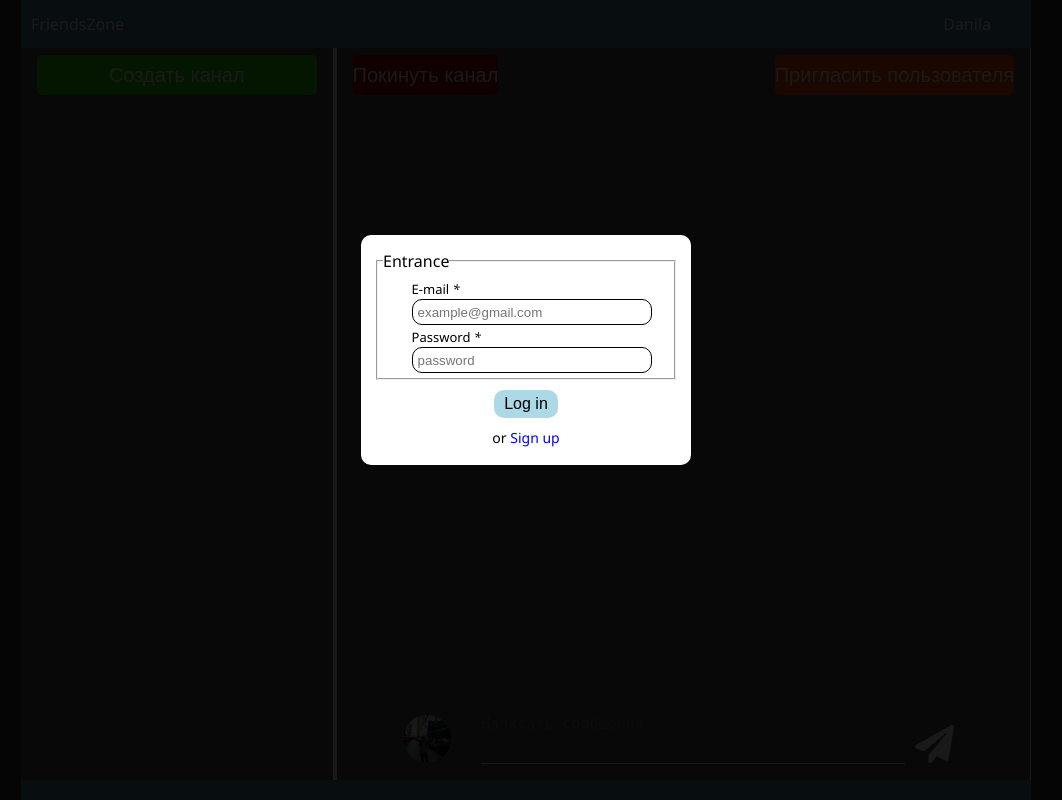
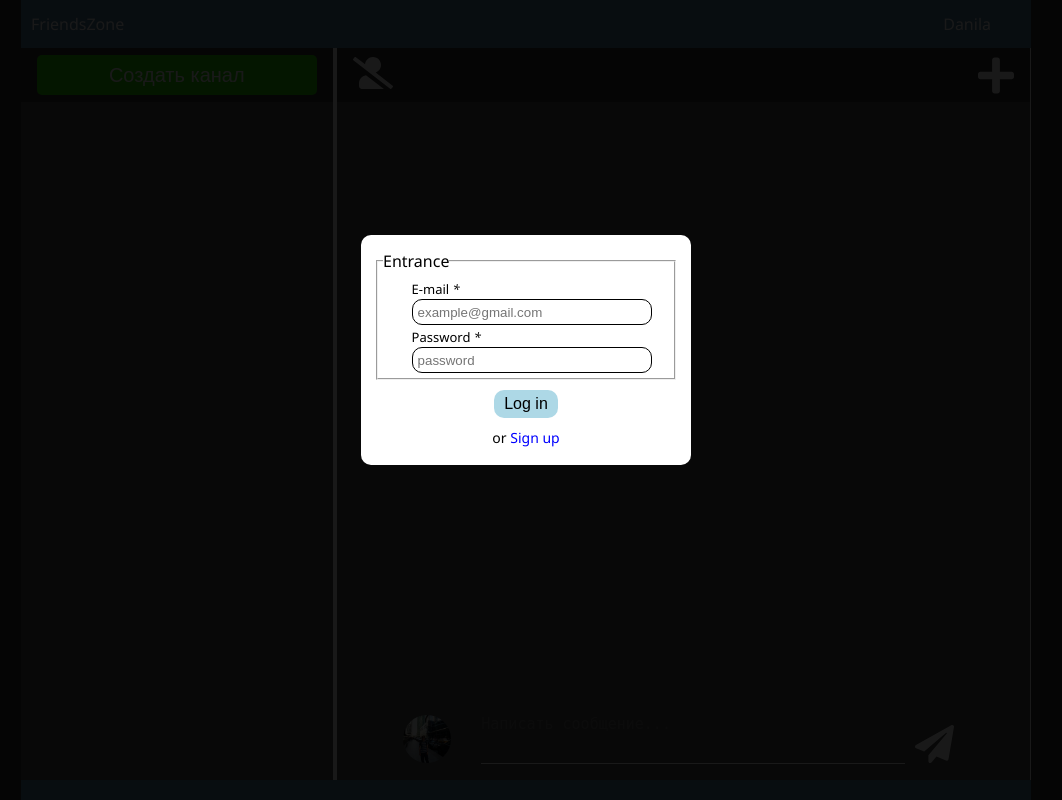
Before and after one commit to danilaferents/Messenger, a PHP site: page / in a window 1280 px wide. Shown: the whole page, without its empty margins (114-1176 px from the left). Run offline with PHP 8.4, Linux system fonts and the light colour scheme; some libraries are stand-ins or nearby versions.

Commit message:
add user and leave channel btns

```diff
--- a/css/app.css
+++ b/css/app.css
@@ -225,6 +225,7 @@ main {
 }
 .btns-container {
 	position: relative;
+	background-color: rgba(0,0,0,0.3);
 	display: flex;
 	flex-direction: row;
 	justify-content: space-between;
@@ -234,28 +235,28 @@ main {
 .leave-chat-btn {
 	width: auto;
 	height: 40px;
-	background-color: #AD0000;
-	font-size: 20px;
+	background-color: rgba(0,0,0,0);
+	font-size: 16px;
 	border: none;
 	border-radius: 5px;
 	cursor: pointer;
 	transition: .3s;
 }
 .leave-chat-btn:hover {
-	background-color: #8B0000;
+	text-decoration: underline;
 }
 .add-user-to-chat-btn {
 	width: auto;
 	height: 40px;
-	background-color: #FF4500;
-	font-size: 20px;
+	background-color: rgba(0,0,0,0);
+	font-size: 16px;
 	border: none;
 	border-radius: 5px;
 	cursor: pointer;
 	transition: .3s;
 }
 .add-user-to-chat-btn:hover {
-	background-color: #FF6600;
+	text-decoration: underline;
 }
 .all-messages {
 	width: 100%;
@@ -576,6 +577,7 @@ footer {
 	position: relative;
 	width: calc(100% - 32px);
 	padding: 7px 16px;
+	background-color: rgba(0,0,0,0.3);
 }
 
 .new-chat-btn {
--- a/index.html
+++ b/index.html
@@ -26,8 +26,8 @@
 			</div>
 			<div class="messages">
 				<div class="btns-container">
-					<button class="leave-chat-btn">Покинуть канал</button>
-					<button class="add-user-to-chat-btn">Пригласить пользователя</button>
+					<button class="leave-chat-btn"><img src="pics/user-slash.svg" style="width: 40px;"></button>
+					<button class="add-user-to-chat-btn"><img src="pics/plus.svg" style="width: 36px;"></button>
 				</div>
 				<div class="all-messages" id="all-messages">
 
```
Also changed, not shown: pics/plus.svg (added), pics/user-slash.svg (added).
